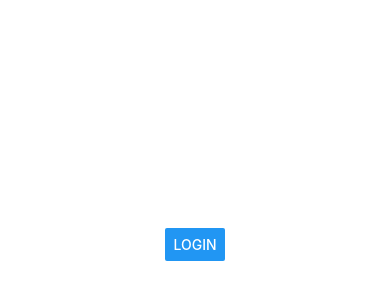
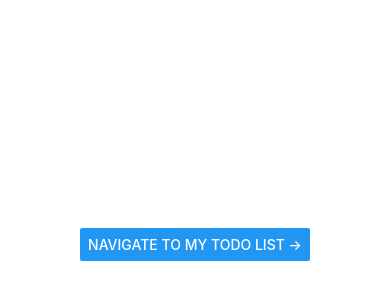
Before and after one commit to ismailharmanda/salesart, a React Native app: screen / in a window 390 px wide. Shown: the part 178-478 px from the top of the page. Built offline with nearby package versions, Linux system fonts and the light colour scheme.

Commit message:
style: use capital letters on alert

```diff
--- a/src/screens/AuthScreen.tsx
+++ b/src/screens/AuthScreen.tsx
@@ -22,7 +22,7 @@ const AuthScreen = ({handleAuth, onFailedAuth}: AuthScreenProps) => {
           "You haven't set up any security on your device. Please set up a screen lock.",
           [
             {
-              text: 'Navigate to settings to set up a screen lock',
+              text: 'NAVIGATE TO SETTINGS TO SET UP A SCREEN LOCK',
               onPress: () =>
                 isAndroid
                   ? Linking.sendIntent('android.settings.SECURITY_SETTINGS')
@@ -42,7 +42,7 @@ const AuthScreen = ({handleAuth, onFailedAuth}: AuthScreenProps) => {
   };
   return (
     <View style={styles.container}>
-      <Button title="Login" onPress={handleLoginPress} />
+      <Button title="Navigate to my Todo List →" onPress={handleLoginPress} />
     </View>
   );
 };
```
